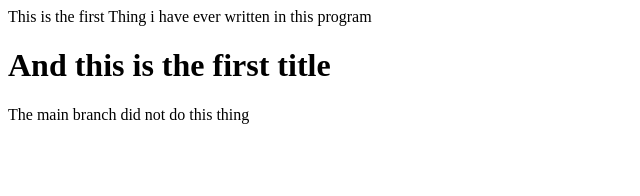
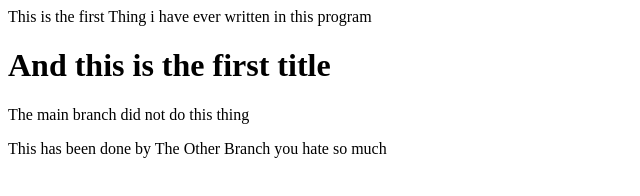
Before and after one commit to DawitYilkal/Project, a plain HTML site: page index.html in a window 1280 px wide. Shown: the whole page, without its empty margins (0-640 px from the left). Drawn offline with Linux system fonts and the light colour scheme.

Commit message:
This is the commit from the other branch

```diff
--- a/index.html
+++ b/index.html
@@ -2,3 +2,5 @@
 <h1>And this is the first title</h1>
 
 <p>The main branch did not do this thing</p>
+
+<p>This has been done by The Other Branch you hate so much</p>
```
